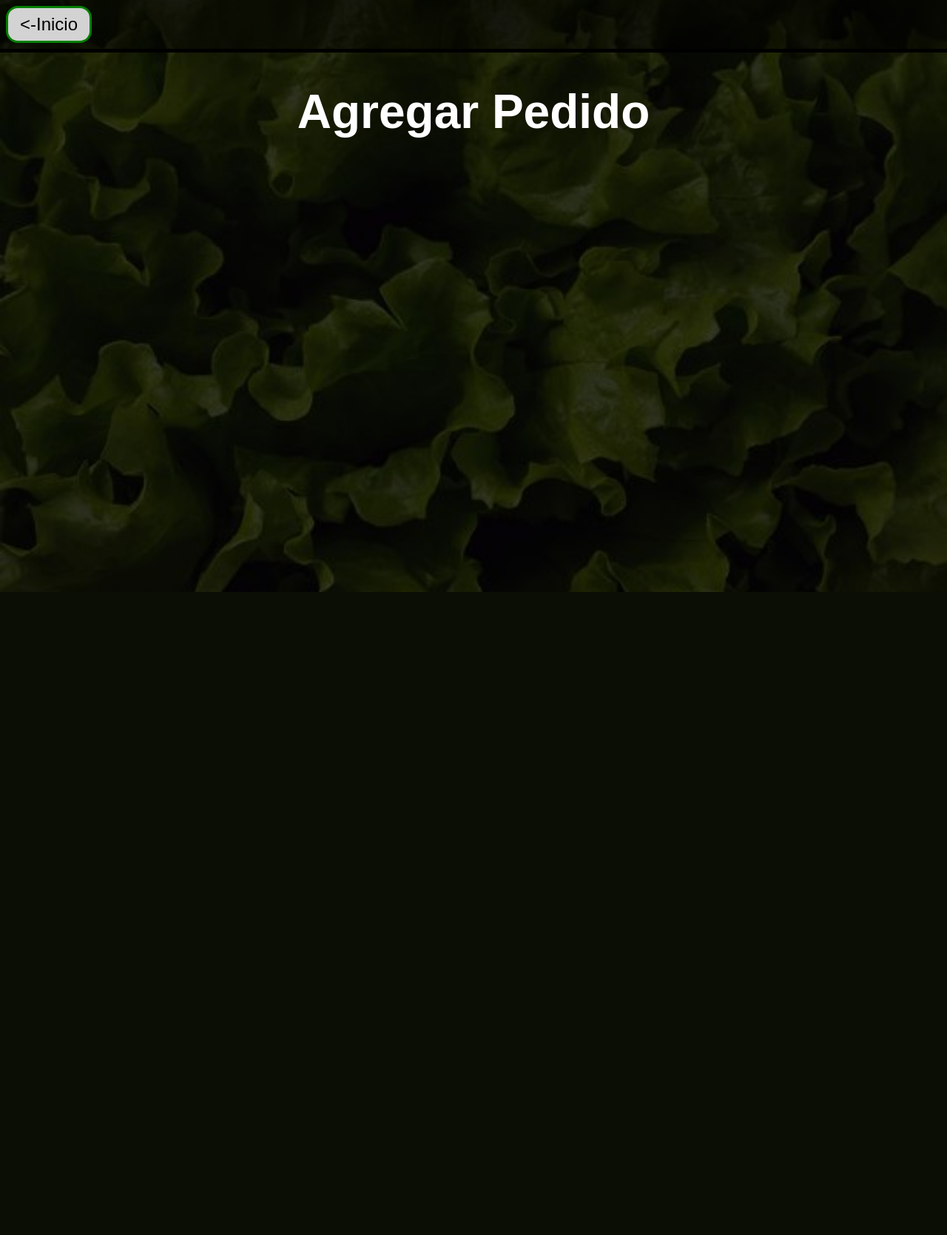
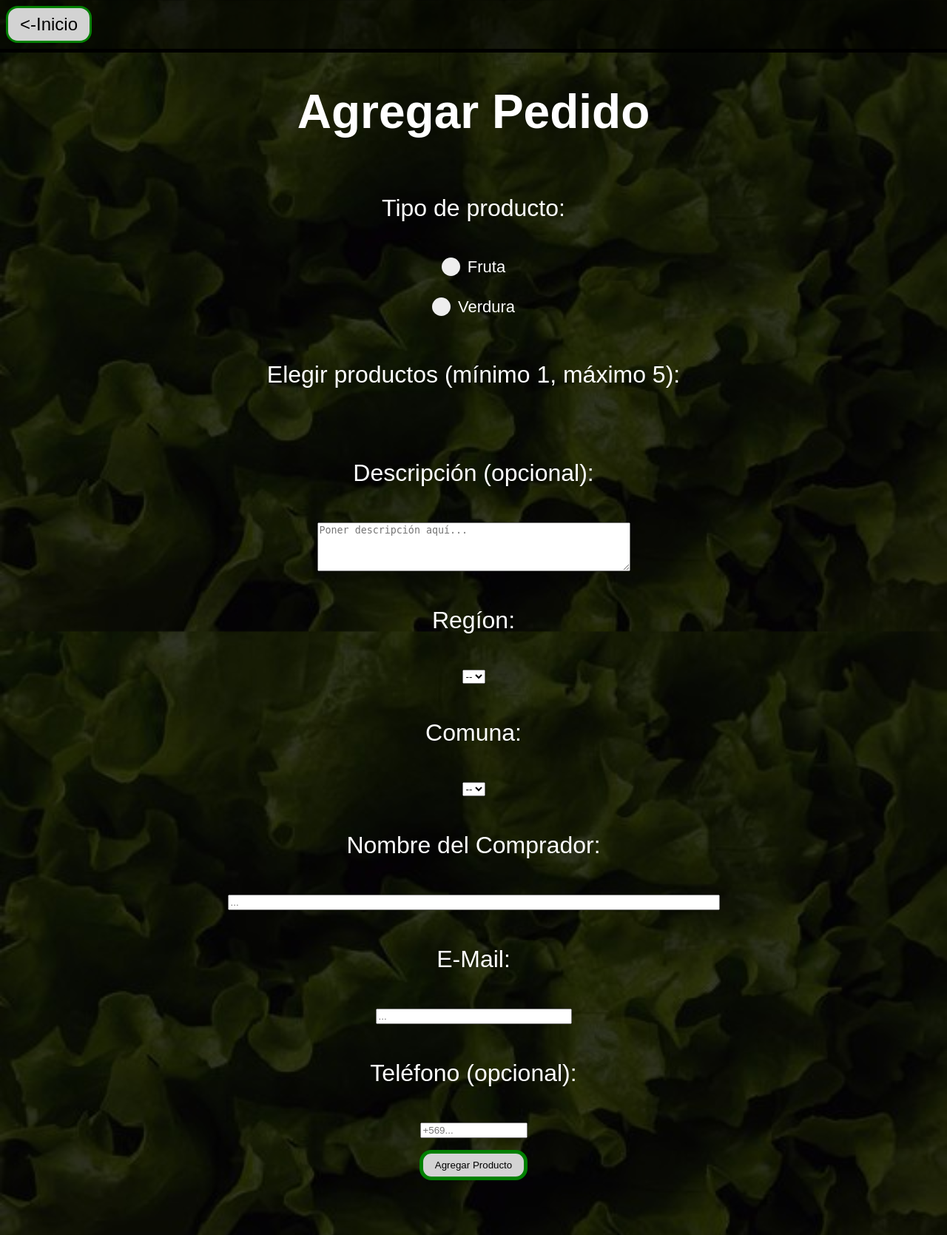
Before and after one commit to bigkwii/tareas-web-2024, a Flask app: page /agregar-pedido in a window 1280 px wide. Shown: the whole page at 74% size. Before the commit the page ends 800 px from the top, so only its background shows below. Run offline with Flask 3, Linux system fonts and the light colour scheme; data that the repository does not hold is empty.

Commit message:
agregar-pedido finished

```diff
--- a/T3/flask_app/app.py
+++ b/T3/flask_app/app.py
@@ -1,5 +1,5 @@
 from flask import Flask, request, render_template, redirect, url_for, session
-from utils.validations import validate_producto
+from utils.validations import validate_producto, validate_pedido
 from database import db
 from werkzeug.utils import secure_filename
 from werkzeug.exceptions import NotFound, BadRequest
@@ -197,7 +197,68 @@ def informacion_producto():
 
 @app.route("/agregar-pedido", methods=["GET", "POST"])
 def agregar_pedido():
-    return render_template("agregar-pedido.html")
+    if request.method == "POST":
+        # get form data
+        tipo = request.form.get("tipo")
+        selected_products = request.form.get("productos").split(",")
+        description = request.form.get("description")
+        region = request.form.get("region")
+        comuna = request.form.get("comuna")
+        comprador = request.form.get("comprador")
+        email = request.form.get("email")
+        phone = request.form.get("phone")
+        # -- VALIDATE DATA --
+        all_frutas = db.get_all_frutas()
+        all_verduras = db.get_all_verduras()
+        types_dict = {
+            "Fruta": [fruta[0] for fruta in all_frutas],
+            "Verdura": [verdura[0] for verdura in all_verduras]
+        }
+        all_regions = db.get_regiones()
+        region_dict = {}
+        for _region in all_regions:
+            region_id, _ = _region
+            comunas = db.get_comunas_by_region(region_id)
+            region_dict[str(region_id)] = [str(comuna[0]) for comuna in comunas]
+
+        if not validate_pedido(tipo, selected_products, description, region, comuna, comprador, email, phone, region_dict, types_dict):
+            raise BadRequest()
+        # -- SAVE DATA --
+        # save pedido
+        db.add_pedido(tipo, description, comuna, comprador, email, phone)
+        # get last inserted id
+        last_id = db.get_most_recent_pedido_id()[0]
+        print(last_id)
+        # save selected products
+        for product_id in selected_products:
+            db.add_tipo_verdura_pedido(last_id, product_id)
+        # we're done here
+        return redirect(url_for("agregar_pedido"), 200)
+
+    # request to get data for the form
+    data = {
+        "frutas": [],
+        "verduras": [],
+        "regiones": []
+    }
+    for fruta in db.get_all_frutas():
+        fruta_id, fruta_nombre = fruta
+        data["frutas"].append({"id": fruta_id, "nombre": fruta_nombre})
+    for verdura in db.get_all_verduras():
+        verdura_id, verdura_nombre = verdura
+        data["verduras"].append({"id": verdura_id, "nombre": verdura_nombre})
+    num_to_roman = { # i want it to look **pretty**
+        1: "I", 2: "II", 3: "III", 4: "IV", 5: "V", 6: "VI", 7: "VII", 8: "VIII",
+        9: "IX", 10: "X", 11: "XI", 12: "XII", 13: "RM", 14: "XIV", 15: "XV", 16: "XVI"
+    }
+    for region in db.get_regiones():
+        region_id, region_nombre = region
+        comunas = []
+        for comuna in db.get_comunas_by_region(region_id):
+            comuna_id, comuna_nombre = comuna
+            comunas.append({"id": comuna_id, "nombre": comuna_nombre})
+        data["regiones"].append({"id": region_id, "nombre": f"{num_to_roman[region_id]} - " + region_nombre, "comunas": comunas})
+    return render_template("agregar-pedido.html", data=data)
 
 @app.route("/ver-pedidos", methods=["GET"])
 def ver_pedidos():
--- /dev/null
+++ b/T3/flask_app/static/js/agregar-pedido.js
@@ -0,0 +1,217 @@
+// -- dom elements --
+const frutasContainer = document.getElementById("frutas-container");
+const verdurasContainer = document.getElementById("verduras-container");
+const productosContainer = document.getElementById("productos")
+const selectComuna = document.getElementById("comuna");
+
+// -- functions --
+// display a bunch of checkboxes depending on the given type
+const displayCheckboxes = (type) => {
+    let product_list;
+    if (type === "Fruta") {
+        product_list = frutas;
+    }
+    if (type === "Verdura") {
+        product_list = verduras;
+    }
+    // remove all items from the container
+    productosContainer.innerHTML = "";
+    // create the checkboxes
+    product_list.forEach(product => {
+        const checkbox = document.createElement("input");
+        checkbox.type = "checkbox";
+        checkbox.name = "productos";
+        checkbox.value = product.id;
+        checkbox.id = product.id;
+        checkbox.onclick = () => checkLimit(checkbox);
+        const span = document.createElement("span");
+        span.classList.add("checkbox-checkmark");
+        const label = document.createElement("label");
+        label.htmlFor = product.id;
+        label.appendChild(document.createTextNode(product.nombre));
+        label.appendChild(checkbox);
+        label.appendChild(span);
+        label.classList.add("checkbox-container");
+        productosContainer.appendChild(label);
+    });
+}
+
+// called when the user clicks a checkbox. It checks if there aren't more than 5 checkboxes checked
+// if there are, alerts the user that the limit is 5 and unchecks the last checked checkbox
+const checkLimit = (checkbox) => {
+    const checkedCheckboxes = document.querySelectorAll("input[type='checkbox']:checked");
+    if (checkedCheckboxes.length > 5) {
+        alertModal("Alerta!", "No puedes seleccionar más de 5 productos.");
+        checkbox.checked = false;
+    }
+}
+
+// display the comunas depending on the selected region
+const displayComunas = (region_index) => {
+    // find the element in the regiones array
+    const comunas = regiones[region_index - 1].comunas;
+    // remove all options from the comuna select
+    selectComuna.innerHTML = "";
+    // add the default option
+    const defaultOption = document.createElement("option");
+    defaultOption.value = "";
+    defaultOption.innerText = "Seleccione una comuna";
+    selectComuna.appendChild(defaultOption);
+    // add the comunas options
+    comunas.forEach(comuna => {
+        const option = document.createElement("option");
+        option.value = comuna.id;
+        option.innerText = comuna.nombre;
+        selectComuna.appendChild(option);
+    });
+}
+
+// -- validation --
+// make sure the user selected either frutas or verduras
+const validateType = () => {
+    const selectedType = document.querySelector("input[name='tipo']:checked");
+    // console.log("selected type: ", selectedType);
+    if (!selectedType) {
+        return [false, "Debes seleccionar si tu producto es una fruta o una verdura."];
+    }
+    return [true, ""];
+}
+
+// make sure the number of selected products is between 1 and 5
+const validateProducts = () => {
+    const checkedCheckboxes = document.querySelectorAll("input[type='checkbox']:checked");
+    // console.log("checked checkboxes: ", checkedCheckboxes);
+    if (checkedCheckboxes.length < 1 || checkedCheckboxes.length > 5) {
+        return [false, "Debes seleccionar entre 1 y 5 productos."];
+    }
+    return [true, ""];
+}
+
+// make sure the description less than 4*50 chars
+// (optional)
+const validateDescription = () => {
+    const description = document.getElementById("description").value;
+    // console.log("description: ", description);
+    if ((description.trim()).length > 0 && (description.trim()).length > 200) {
+        return [false, "La descripción debe tener no más de 200 caracteres."];
+    }
+    return [true, ""];
+}
+
+// make sure the user selected a region
+const validateRegion = () => {
+    const region = document.getElementById("region").value;
+    // console.log("selected region: ", region);
+    if (!region || region === "default") {
+        return [false, "Debes seleccionar una región."];
+    }
+    return [true, ""];
+}
+
+// make sure the user selected a comuna
+const validateComuna = () => {
+    const comuna = document.getElementById("comuna").value;
+    // console.log("selected comuna: ", comuna);
+    if (!comuna || comuna === "default") {
+        return [false, "Debes seleccionar una comuna."];
+    }
+    return [true, ""];
+}
+
+// make sure the user added his name and that it's less than 80 chars
+const validateComprador = () => {
+    const name = document.getElementById("comprador").value;
+    // console.log("comprador: ", name);
+    if (!(name.trim()) || (name.trim()).length > 80) {
+        return [false, "El nombre del comprador no puede estar vacío y debe tener menos de 80 caracteres"];
+    }
+    return [true, ""];
+}
+
+// make sure the user added his email, that it's a valid email and that it's less than 30 chars
+const validateEmail = () => {
+    const emailRegex = /^[^\s@]+@[^\s@]+\.[^\s@]+$/;
+    const email = document.getElementById("email").value;
+    // console.log("email: ", email);
+    if (!email || email.length > 30 || !emailRegex.test(email)) {
+        return [false, "El email no puede estar vacío, debe tener menos de 30 caracteres y ser un email válido."];
+    }
+    return [true, ""];
+}
+
+// make sure the user added his phone number, that it follows the format and that it's less than 15 chars
+// (opcional)
+const validatePhone = () => {
+    const phoneRegex = /^^[\+]?[(]?[0-9]{3}[)]?[-\s\.]?[0-9]{3}[-\s\.]?[0-9]{4,6}$$/;
+    const phone = document.getElementById("phone").value;
+    // console.log("phone: ", phone);
+    if (phone.length > 0 && (phone.length > 15 || !phoneRegex.test(phone))) {
+        return [false, "El teléfono debe ser un número válido y de no más de 15 carácteres."];
+    }
+    return [true, ""];
+}
+
+// the big one
+const validateForm = () => {
+    const validations = [
+        validateType(),
+        validateProducts(),
+        validateDescription(),
+        validateRegion(),
+        validateComuna(),
+        validateComprador(),
+        validateEmail(),
+        validatePhone()
+    ];
+    // console.log("validations: ", validations);
+    const isValid = validations.every(validation => validation[0]);
+    if (!isValid) {
+        const errorMessage = validations.filter(validation => !validation[0]).map(validation => validation[1]).join("\n");
+        alertModal("Hay errores en el formulario!:", errorMessage);
+    } else {
+        confirmationModal("El formulario es válido :)", "¿Confirma el registro de este pedido?", "Sí, confirmo.", "No, quiero volver al formulario.");
+    }
+}
+
+// -- button listener --
+const submitButton = document.getElementById("submit-btn");
+submitButton.addEventListener("click", () => {
+    validateForm();
+});
+
+// -- submit form --
+// gets called by modal (same hack as before, sowwy uwu)
+const submitForm = () => {
+    console.log("submitting form...");
+    // get all the relevante data into a FormData object
+    const formData = new FormData();
+    const selectedType = document.querySelector("input[name='tipo']:checked").value;
+    const checkedCheckboxes = document.querySelectorAll("input[type='checkbox']:checked");
+    const selectedProducts = Array.from(checkedCheckboxes).map(checkbox => checkbox.value);
+    const description = document.getElementById("description").value;
+    const region = document.getElementById("region").value;
+    const comuna = document.getElementById("comuna").value;
+    const comprador = document.getElementById("comprador").value;
+    const email = document.getElementById("email").value;
+    const phone = document.getElementById("phone").value;
+    formData.append("tipo", selectedType);
+    formData.append("productos", selectedProducts);
+    formData.append("description", description);
+    formData.append("region", region);
+    formData.append("comuna", comuna);
+    formData.append("comprador", comprador);
+    formData.append("email", email);
+    formData.append("phone", phone);
+    // submit the form
+    fetch("/agregar-pedido", {
+        method: "POST",
+        body: formData
+    }).then(response => {
+        console.log("response: ", response);
+        if (response.ok) {
+            finishModal("Hemos recibido el registro de pedido.", "Muchas gracias!");
+        } else {
+            alertModal("Error!", "Hubo un error al enviar el formulario. Inténtelo de nuevo más tarde.");
+        }
+    });
+}
--- a/T3/flask_app/static/js/modal.js
+++ b/T3/flask_app/static/js/modal.js
@@ -18,29 +18,6 @@ const confirmationModal = (title, message, yes, no) => {
     yesButton.onclick = () => {
         closeModal();
         submitForm(); // SUBMIT FORM
-    };
-    const noButton = document.createElement("button");
-    noButton.classList.add("btn");
-    noButton.innerText = no;
-    noButton.onclick = () => {
-        closeModal();
-    };
-    modalMessage.appendChild(document.createElement("br"));
-    modalMessage.appendChild(yesButton);
-    modalMessage.appendChild(noButton);
-    openModal();
-}
-
-// disgusting code duplication. sorry!
-const confirmationModalPedido = (title, message, yes, no) => {
-    clearModal();
-    writeOnModal(title, message);
-    const yesButton = document.createElement("button");
-    yesButton.classList.add("btn");
-    yesButton.innerText = yes;
-    yesButton.onclick = () => {
-        closeModal();
-        finishModal("Hemos recibido su pedido", "Muchas gracias!");
     };
     const noButton = document.createElement("button");
     noButton.classList.add("btn");
--- a/T3/flask_app/templates/agregar-pedido.html
+++ b/T3/flask_app/templates/agregar-pedido.html
@@ -8,10 +8,74 @@
     <a href="{{ url_for('index') }}" class="btn">&lt;-Inicio</a>
 </div>
 <h1>Agregar Pedido</h1>
+<form method="post" id="form-agregar-pedido" class="submit-form" enctype="multipart/form-data">
+
+    <p>Tipo de producto:</p>
+
+    <label for="fruta" class="radio-container">
+        Fruta
+        <input type="radio" name="tipo" id="fruta" value="Fruta" onclick="displayCheckboxes(this.value)">
+        <span class="radio-checkmark"></span>
+    </label>
+    <label for="verdura" class="radio-container">
+        Verdura
+        <input type="radio" name="tipo" id="verdura" value="Verdura" onclick="displayCheckboxes(this.value)">
+        <span class="radio-checkmark"></span>
+    </label>
+
+    <p>Elegir productos (mínimo 1, máximo 5):</p>
+    <div id="productos" class="productos-container"></div>
+
+    <p>Descripción (opcional):</p>
+    <textarea name="description" id="description" rows="4" cols="50" maxlength="200" placeholder="Poner descripción aquí..." spellcheck="true"></textarea>
+
+    <p>Regíon:</p>
+    <select name="region" id="region" onchange="displayComunas(this.value)" class="dropdown">
+        <option selected value="default" disabled>--</option>
+        {% for region in data.regiones %}
+            <option value="{{ region.id }}">{{ region.nombre }}</option>
+        {% endfor %}
+    </select>
+
+    <p>Comuna:</p>
+    <select name="comuna" id="comuna" class="dropdown">
+        <option selected value="default" disabled>--</option>
+    </select>
+
+    <p>Nombre del Comprador:</p>
+    <input type="text" name="comprador" id="comprador" size="80" maxlength="80" placeholder="...">
+
+    <p>E-Mail:</p>
+    <input type="text" name="email" id="email" size="30" maxlength="30" placeholder="...">
+
+    <p>Teléfono (opcional):</p>
+    <input type="text" name="phone" id="phone" size="15" maxlength="15" placeholder="+569...">
+
+    <button type="button" class="btn" id="submit-btn">Agregar Producto</button>
+</form>
+<br><br>
+
+<div id="modal" class="modal">
+    <div class="modal-content">
+        <span class="close" onclick="closeModal()">&times;</span>
+        <h2 id="modal-title">Title</h2>
+        <p id="modal-message">Some text in the Modal..</p>
+    </div>
+</div>
+
 
 
 {% endblock %}
 
 {% block javascript %}
 
+    <!-- ...again, this is very good, but... :3 -->
+    <script lang="javascript">
+        const frutas = {{data.frutas|tojson}};
+        const verduras = {{data.verduras|tojson}};
+        const regiones = {{data.regiones|tojson}};
+    </script>
+    <script lang="javascript" src="{{ url_for('static', filename='js/modal.js') }}"></script>
+    <script lang="javascript" src="{{ url_for('static', filename='js/agregar-pedido.js') }}"></script>
+
 {% endblock %}
```
Also changed, not shown: T3/flask_app/database/db.py (+47 -0 lines), T3/flask_app/database/querys.json (+9 -1 lines), T3/flask_app/utils/validations.py (+22 -0 lines).
